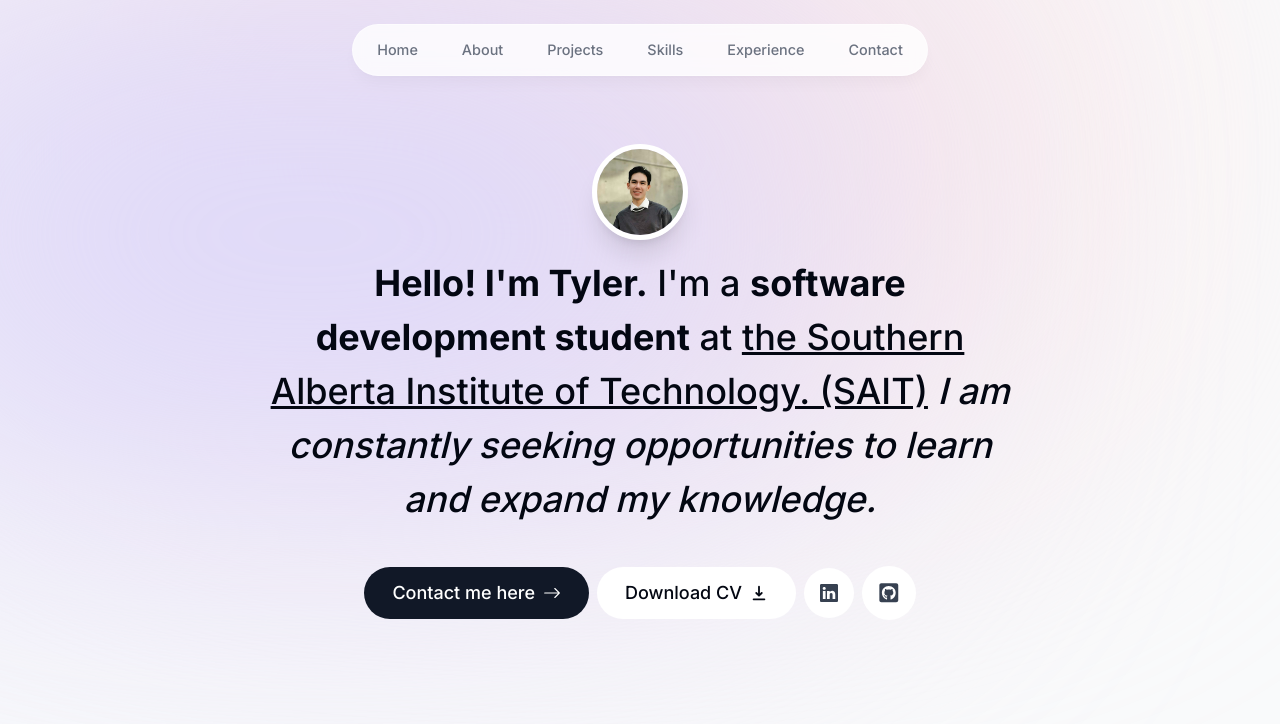
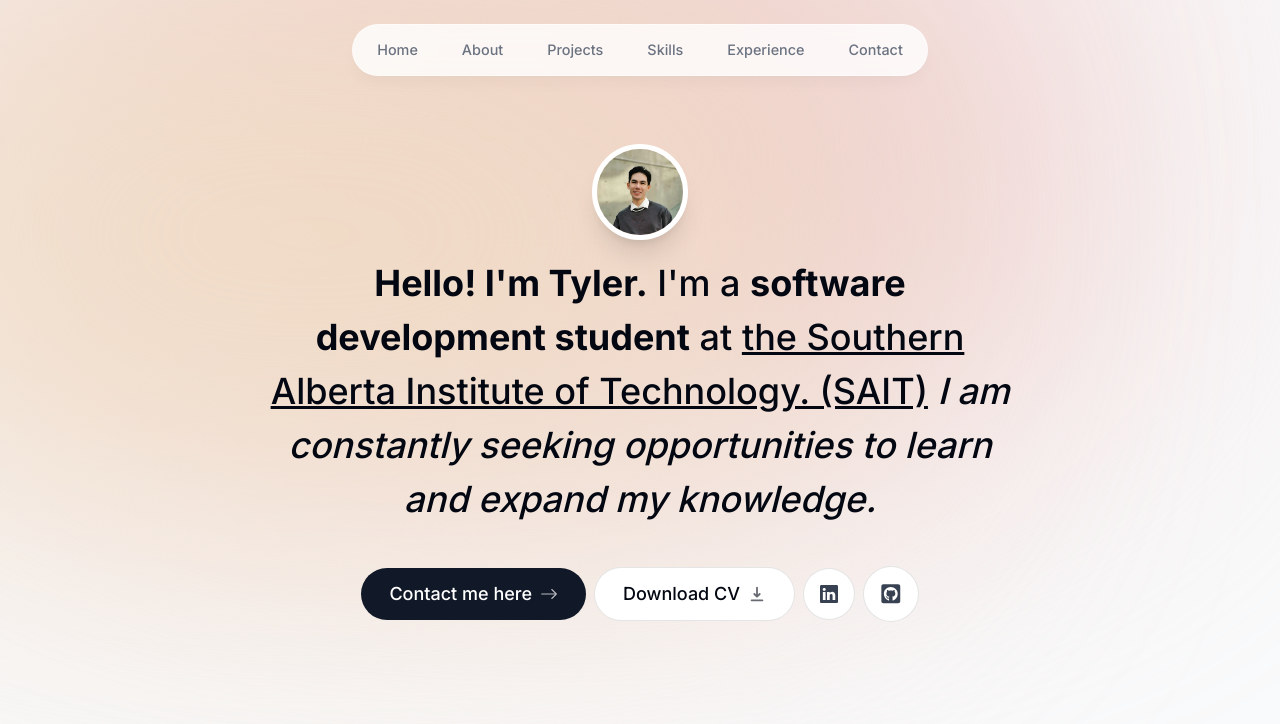
Before and after one commit to TylerTLe/portfolio, a Next.js app: page / in a window 1280 px wide. Shown: the top 724 px of the page. Built offline with nearby package versions, Linux system fonts and the light colour scheme.

Commit message:
finishes intro section

```diff
--- a/app/layout.tsx
+++ b/app/layout.tsx
@@ -17,8 +17,8 @@ export default function RootLayout({
   return (
     <html lang="en">
       <body className={`${inter.className} bg-gray-50 text-gray-950 relative h-[5000px] pt-28 sm:pt-36`}>
-        <div className=" bg-[#fbe2e3] absolute top-[-6rem] -z-10 right-[11rem] h-[31.25rem] w-[31.25rem] rounded-full blur-[10rem] sm:w-[68.75rem]"></div>
-        <div className=" bg-[#dbd7fb] absolute top-[-1rem] -z-10 left-[-35rem] h-[31.25rem] w-[50rem] rounded-full blur-[10rem] sm:w-[68.75rem] md:left-[-33rem] lg:left-[-28rem] xl:left-[-15rem] 2xl:left-[-5rem]"></div>
+        <div className=" bg-[#ecc2c2] absolute top-[-6rem] -z-10 right-[11rem] h-[31.25rem] w-[31.25rem] rounded-full blur-[10rem] sm:w-[68.75rem]"></div>
+        <div className=" bg-[#f0ddc5] absolute top-[-1rem] -z-10 left-[-35rem] h-[31.25rem] w-[50rem] rounded-full blur-[10rem] sm:w-[68.75rem] md:left-[-33rem] lg:left-[-28rem] xl:left-[-15rem] 2xl:left-[-5rem]"></div>
         <Header />
         {children}
         </body>
--- a/components/intro.tsx
+++ b/components/intro.tsx
@@ -57,15 +57,21 @@ export default function Intro() {
           delay:0.1,
         }}
       >
-        <Link href="#contact" className="bg-gray-900 text-white px-7 py-3 flex items-center gap-2 rounded-full">
+        <Link href="#contact" className="group bg-gray-900 text-white px-7 py-3 flex items-center gap-2 rounded-full outline-none focus:scale-110 hover:scale-110 hover:bg-gray-950 active:scale-105 transition">
           Contact me here
-          <BsArrowRight />
+          <BsArrowRight className="opacity-70 group-hover:translate-x-3 transition" />
         </Link>
-        <a className="bg-white px-7 py-3 flex items-center gap-2 rounded-full" href="">Download CV <HiDownload /></a>
-        <a href="" className="bg-white p-4 text-gray-700 flex items-center gap-2 rounded-full"><BsLinkedin /> </a>
-        <a href="" className="bg-white p-4 text-gray-700 flex items-center gap-2 rounded-full text-[1.35rem]"><FaGithubSquare /> </a>
+
+        <a className="bg-white px-7 py-3 flex items-center gap-2 rounded-full outline-none focus:scale-110 hover:scale-110 active:scale-105 hover:text-gray-950 transition cursor-pointer border border-black/10" href="/CV.pdf " download>
+          Download CV
+          {/* Add CV FILE WHEN COMPLETE */}
+          <HiDownload className="opacity-60 group-hover:translate-y-3"/></a>
+
+        <a href="https://www.linkedin.com/in/tyler-thai-le/" target="_blank" rel="noreferrer noopener" className="bg-white p-4 text-gray-700 flex items-center gap-2 rounded-full outline-none focus:scale-[1.15] hover:scale-[1.15] hover:text-gray-950 active:scale-105 transition cursor-pointer border border-black/10"><BsLinkedin /></a>
+
+        <a href="https://github.com/TylerTLe" target="_blank" rel="noreferrer noopener" className="bg-white p-4 text-gray-700 flex items-center gap-2 rounded-full text-[1.35rem] outline-none focus:scale-[1.15] hover:scale-[1.15] hover:text-gray-950 active:scale-105 transition cursor-pointer border border-black/10"><FaGithubSquare /></a>
+
       </motion.div>
     </section>
   );
 }
-// 1:50:33
```
